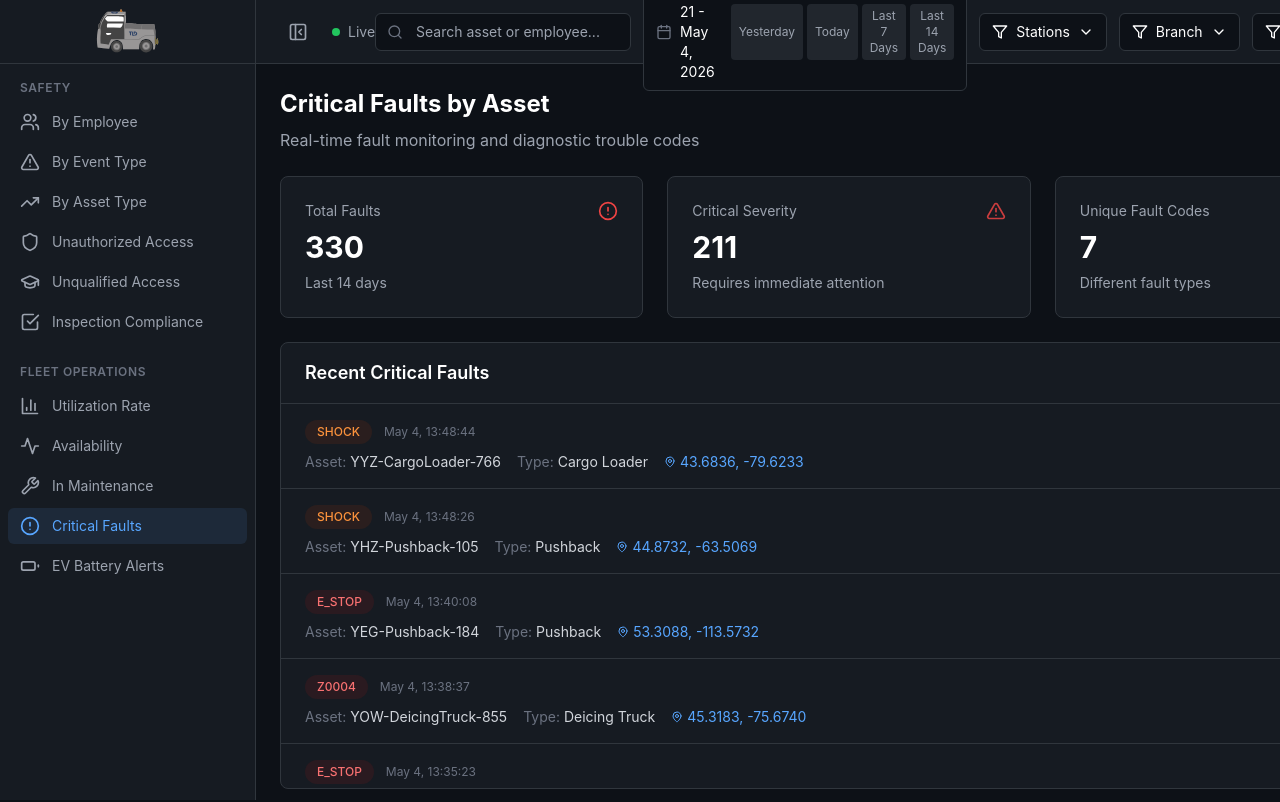
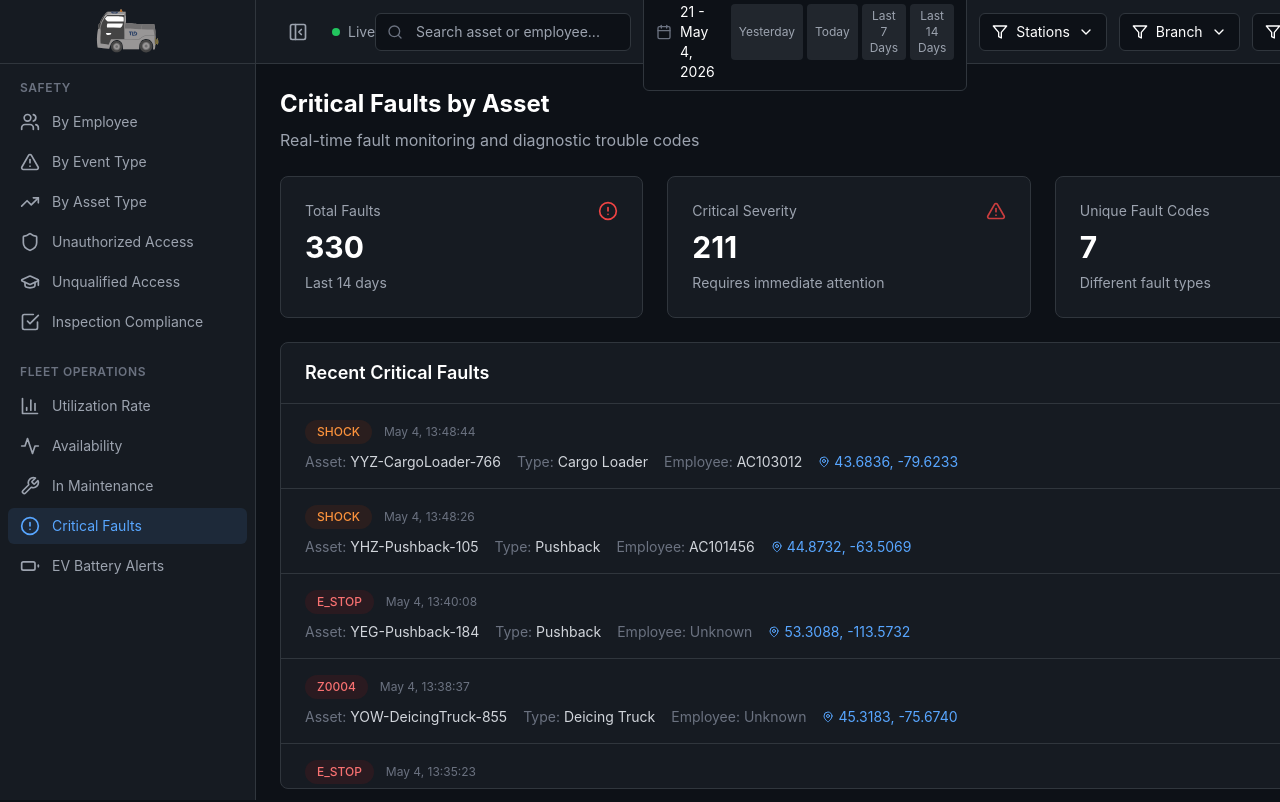
Before and after one commit to michaelstewartschroeter/GSET-Dashboards, a React (Vite) app: page /fleet/faults in a window 1280 px wide. Shown: the top 802 px of the page. Built offline with nearby package versions, Linux system fonts and the light colour scheme; sample sign-in values are in the browser's storage.

Commit message:
CriticalFaults: add Employee field to Recent Critical Faults list

```diff
--- a/src/pages/dashboards/CriticalFaults.tsx
+++ b/src/pages/dashboards/CriticalFaults.tsx
@@ -215,6 +215,10 @@ const CriticalFaults: React.FC = () => {
                       <span className="text-gray-300">
                         <span className="text-gray-500">Type:</span> {event.name}
                       </span>
+                      <span className="text-gray-300">
+                        <span className="text-gray-500">Employee:</span>{' '}
+                        {event.data.driver_id ? event.data.driver_id : <span className="text-gray-500">Unknown</span>}
+                      </span>
                       <button
                         onClick={() => openMap(event.data.latitude, event.data.longitude, event.asset_id, faultCode)}
                         className="text-primary-cyan hover:text-primary-cyan/80 flex items-center gap-1 transition-colors cursor-pointer"
```
